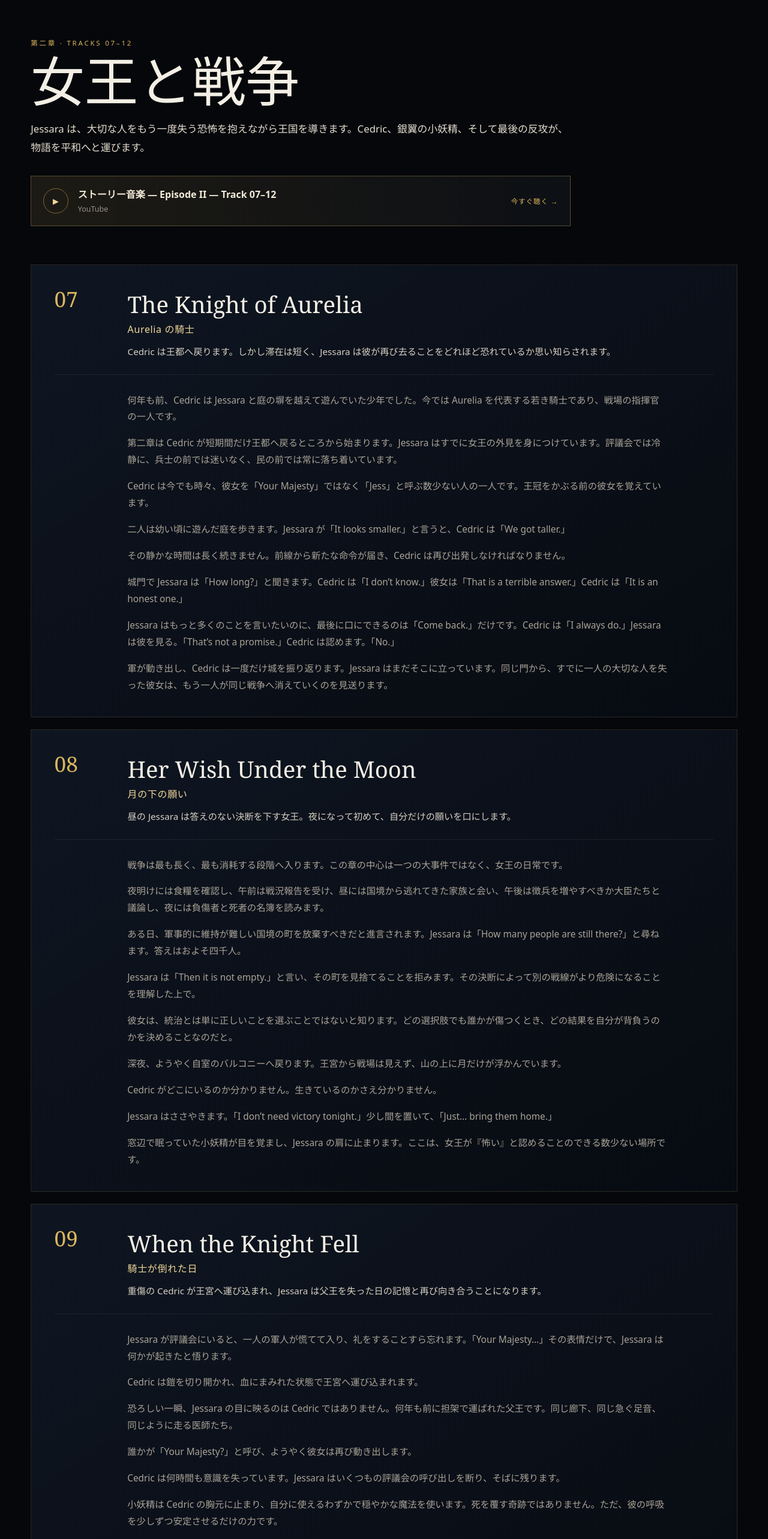
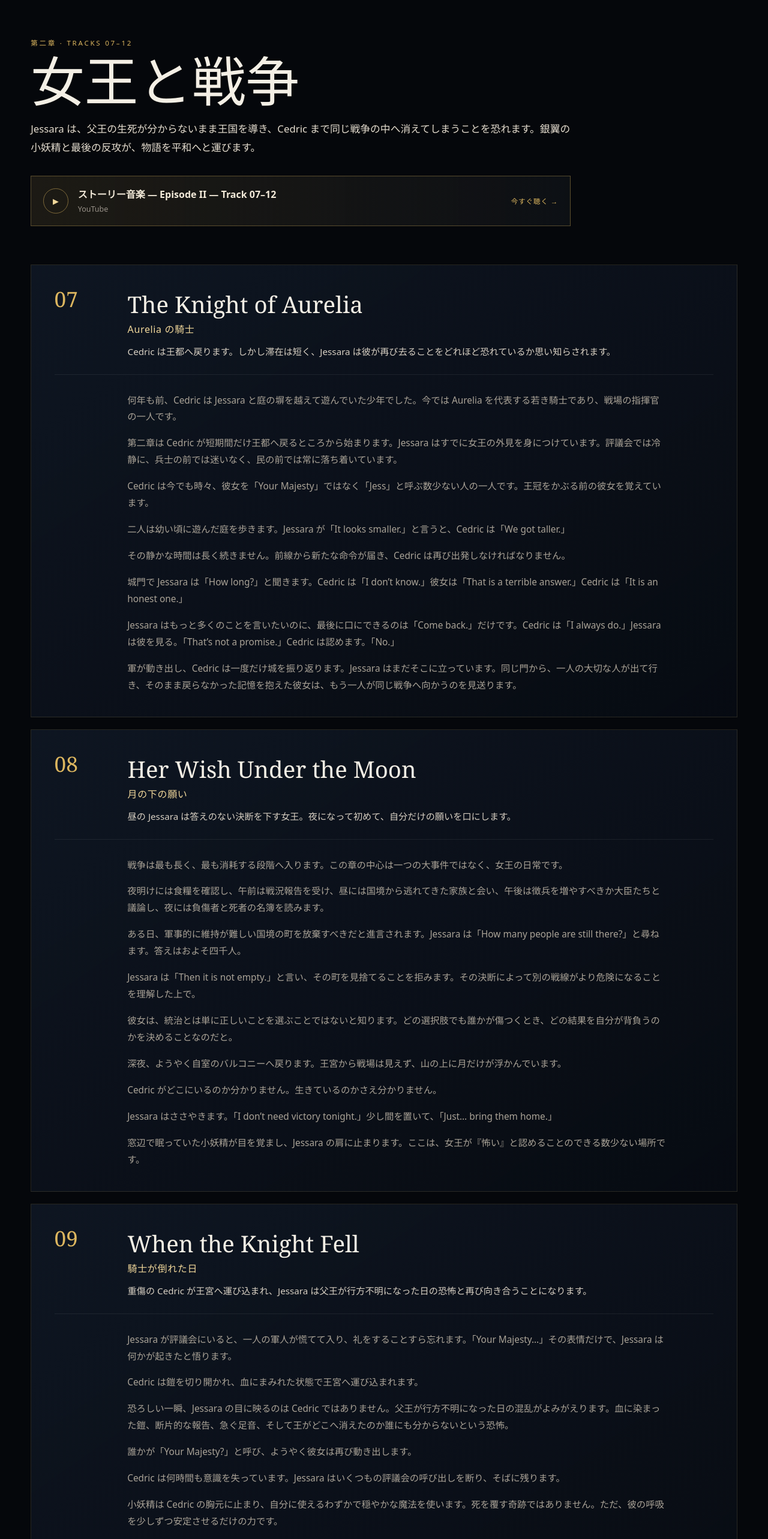
Before and after one commit to JackJackStudio/music-atelier-rowan, a Next.js app: page /ja/aurelia/episode-2 in a window 1280 px wide. Shown: the part 234-2800 px from the top of the page at 60% size. Built offline with nearby package versions, Linux system fonts and the light colour scheme.

Commit message:
Align Japanese Episode II with missing-king canon

```diff
--- a/src/app/ja/aurelia/episode-2/page.tsx
+++ b/src/app/ja/aurelia/episode-2/page.tsx
@@ -10,7 +10,7 @@ const tracks = [
     "その静かな時間は長く続きません。前線から新たな命令が届き、Cedric は再び出発しなければなりません。",
     "城門で Jessara は「How long?」と聞きます。Cedric は「I don’t know.」彼女は「That is a terrible answer.」Cedric は「It is an honest one.」",
     "Jessara はもっと多くのことを言いたいのに、最後に口にできるのは「Come back.」だけです。Cedric は「I always do.」Jessara は彼を見る。「That’s not a promise.」Cedric は認めます。「No.」",
-    "軍が動き出し、Cedric は一度だけ城を振り返ります。Jessara はまだそこに立っています。同じ門から、すでに一人の大切な人を失った彼女は、もう一人が同じ戦争へ消えていくのを見送ります。"
+    "軍が動き出し、Cedric は一度だけ城を振り返ります。Jessara はまだそこに立っています。同じ門から、一人の大切な人が出て行き、そのまま戻らなかった記憶を抱えた彼女は、もう一人が同じ戦争へ向かうのを見送ります。"
   ]},
   { number:"08", title:"Her Wish Under the Moon", jaTitle:"月の下の願い", summary:"昼の Jessara は答えのない決断を下す女王。夜になって初めて、自分だけの願いを口にします。", story:[
     "戦争は最も長く、最も消耗する段階へ入ります。この章の中心は一つの大事件ではなく、女王の日常です。",
@@ -23,10 +23,10 @@ const tracks = [
     "Jessara はささやきます。「I don’t need victory tonight.」少し間を置いて、「Just… bring them home.」",
     "窓辺で眠っていた小妖精が目を覚まし、Jessara の肩に止まります。ここは、女王が『怖い』と認めることのできる数少ない場所です。"
   ]},
-  { number:"09", title:"When the Knight Fell", jaTitle:"騎士が倒れた日", summary:"重傷の Cedric が王宮へ運び込まれ、Jessara は父王を失った日の記憶と再び向き合うことになります。", story:[
+  { number:"09", title:"When the Knight Fell", jaTitle:"騎士が倒れた日", summary:"重傷の Cedric が王宮へ運び込まれ、Jessara は父王が行方不明になった日の恐怖と再び向き合うことになります。", story:[
     "Jessara が評議会にいると、一人の軍人が慌てて入り、礼をすることすら忘れます。「Your Majesty…」その表情だけで、Jessara は何かが起きたと悟ります。",
     "Cedric は鎧を切り開かれ、血にまみれた状態で王宮へ運び込まれます。",
-    "恐ろしい一瞬、Jessara の目に映るのは Cedric ではありません。何年も前に担架で運ばれた父王です。同じ廊下、同じ急ぐ足音、同じように走る医師たち。",
+    "恐ろしい一瞬、Jessara の目に映るのは Cedric ではありません。父王が行方不明になった日の混乱がよみがえります。血に染まった鎧、断片的な報告、急ぐ足音、そして王がどこへ消えたのか誰にも分からないという恐怖。",
     "誰かが「Your Majesty?」と呼び、ようやく彼女は再び動き出します。",
     "Cedric は何時間も意識を失っています。Jessara はいくつもの評議会の呼び出しを断り、そばに残ります。",
     "小妖精は Cedric の胸元に止まり、自分に使えるわずかで穏やかな魔法を使います。死を覆す奇跡ではありません。ただ、彼の呼吸を少しずつ安定させるだけの力です。",
@@ -61,10 +61,10 @@ const tracks = [
   ]},
   { number:"12", title:"Peace Returns to the Valley", jaTitle:"谷に平和が戻る", summary:"平和が Aurelia に戻り、Jessara は父王が『いつかすべてがお前のものになる』と言った本当の意味を理解します。", story:[
     "最終章は祝祭ではなく、静けさから始まります。何年ぶりかに警鐘が鳴らず、緊急の使者も来ず、城壁の外に軍が集結することもありません。",
-    "王都の門が開き、兵士たちが次々と帰還します。通りは人で埋まり、歓声を上げる家族もいれば、安堵で泣く人もいます。そして待ち続けた末に、大切な人が戻らないと受け入れなければならない人もいます。",
+    "王都の門が開き、兵士たちが次々と帰還します。通りは人で埋まり、歓声を上げる家族もいれば、安堵で泣く人もいます。そして帰還する兵の列が細くなっても、待っていた大切な人の姿を見つけられない人もいます。",
     "Jessara は高いバルコニーではなく、人々の中に立っています。",
     "Cedric は生きて帰ってきます。戦争の痕跡を体に残したまま。人混みの向こうで二人は互いを見つけます。劇的に駆け寄ることはありません。ただ、笑います。",
-    "その後、Jessara は物語の始まった王宮の庭へ一人で戻ります。同じ朝の光、同じ道、同じ古い壁。",
+    "その後、Jessara は物語の始まった王宮の庭へ一人で戻ります。同じ朝の光、同じ道、同じ古い壁。戦争は終わりましたが、父王の行方にはまだ答えがありません。平和は戻っても、すべての謎が解けたわけではありません。",
     "父王の言葉を思い出します。「One day, all of this will be yours.」幼い頃は、城、谷、道、土地のことだと思っていました。",
     "今なら分かります。王国は所有物ではありません。王国とは人々です。自分が守る責任を負う、その一人一人の命です。",
     "Cedric がやって来て庭の壁を見ます。「Do you remember trying to climb that?」Jessara は「I climbed it.」Cedric は「You fell.」Jessara は「You pushed me.」Cedric は笑って「That is not how I remember it.」",
@@ -92,7 +92,7 @@ export default function JaEpisodeTwoPage() {
       <section className="aureliaEpisodeHeader">
         <span className="sectionKicker">第二章 · Tracks 07–12</span>
         <h1>女王と戦争</h1>
-        <p className="aureliaLead">Jessara は、大切な人をもう一度失う恐怖を抱えながら王国を導きます。Cedric、銀翼の小妖精、そして最後の反攻が、物語を平和へと運びます。</p>
+        <p className="aureliaLead">Jessara は、父王の生死が分からないまま王国を導き、Cedric まで同じ戦争の中へ消えてしまうことを恐れます。銀翼の小妖精と最後の反攻が、物語を平和へと運びます。</p>
         <a className="episodeMusicBanner" href="https://youtu.be/bf-5DsIqcGE" target="_blank" rel="noopener noreferrer">
           <span className="episodeMusicIcon">▶</span>
           <span><strong>ストーリー音楽 — Episode II — Track 07–12</strong><small>YouTube</small></span>
```
